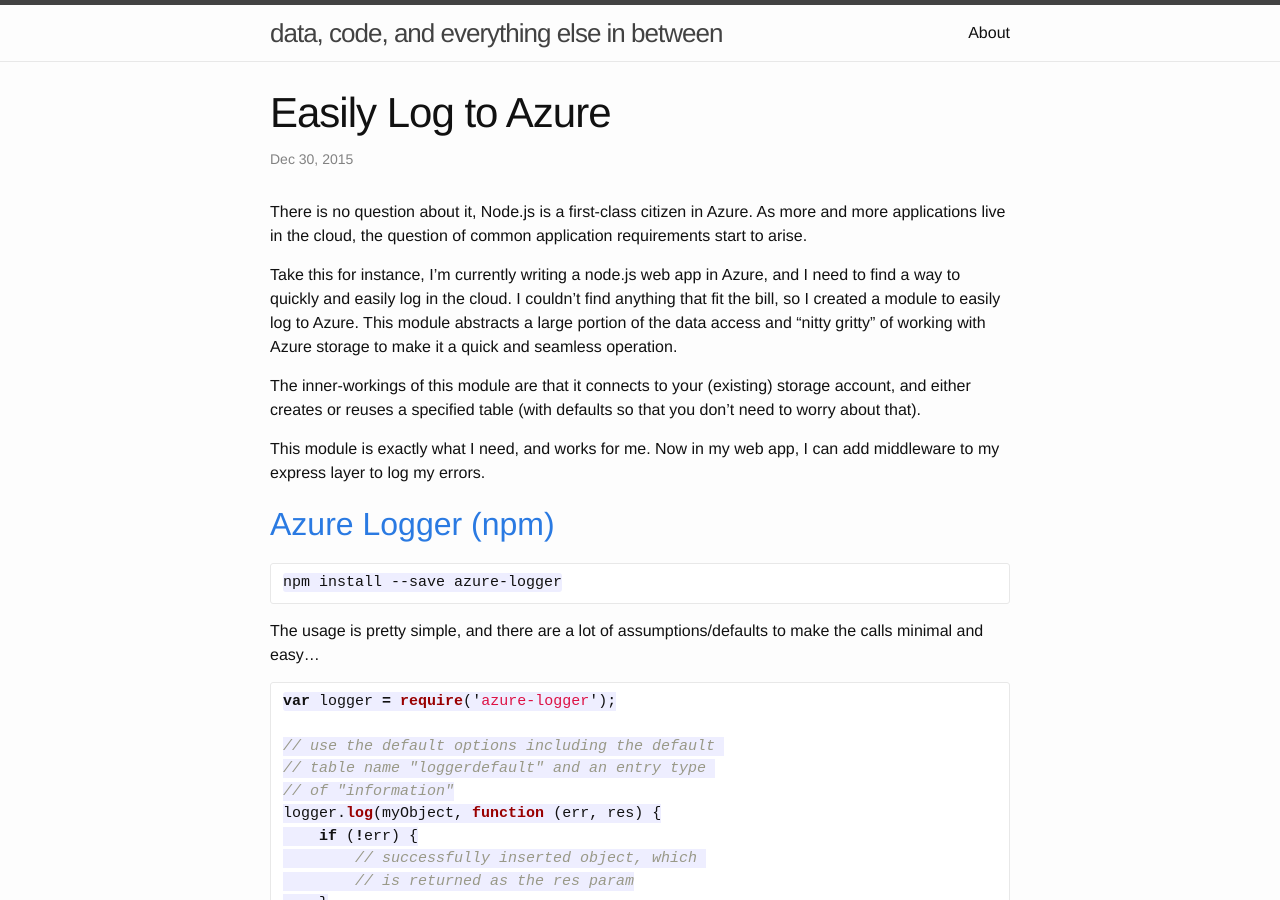
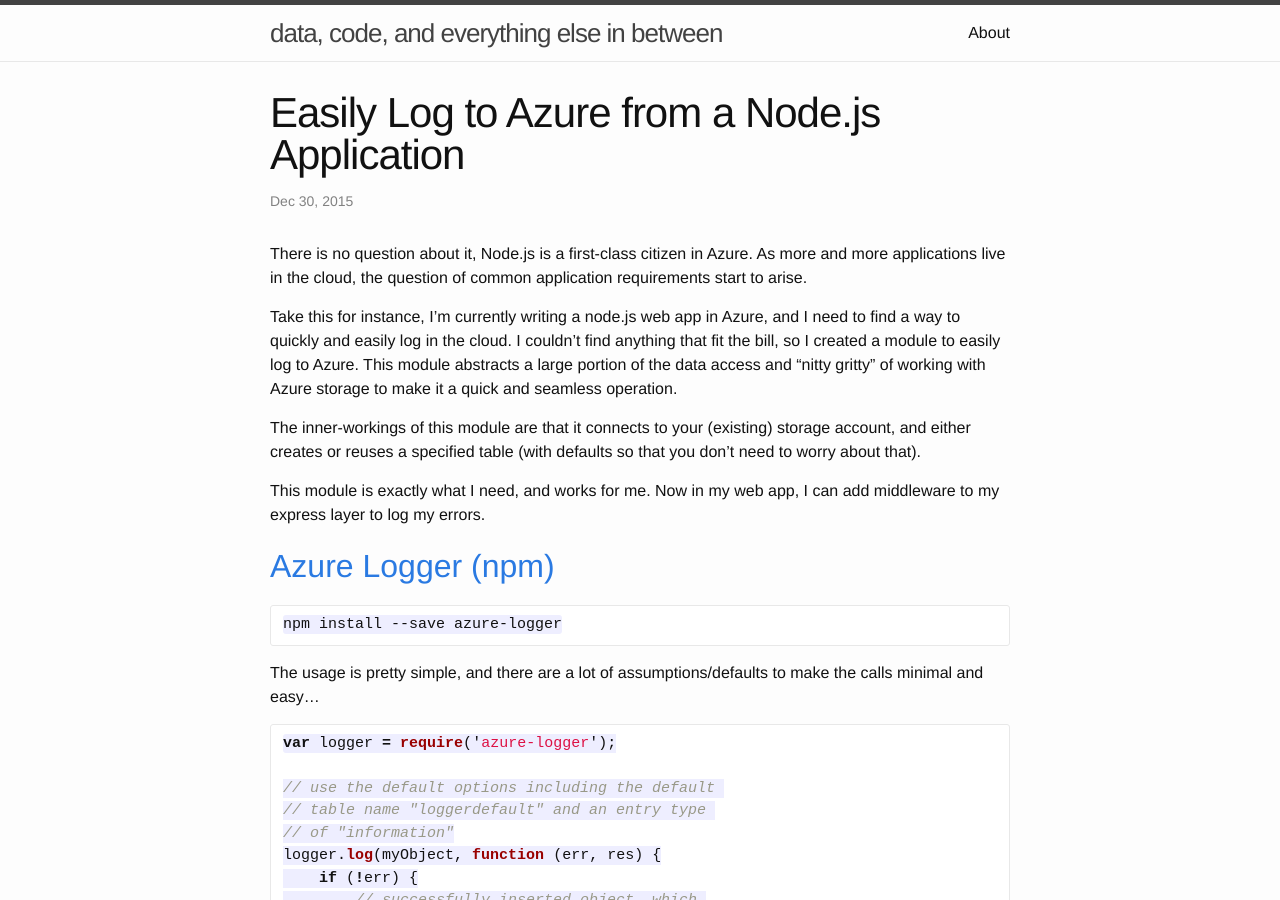
Before and after one commit to trstringer/tstringer.github.io, a Jekyll site: the page built from _posts/2015-12-30-easy-logging-to-azure.markdown, in a window 1280 px wide and 900 px high. Built offline with Jekyll 4.4.1, drawn with Linux system fonts in a browser that asks for light colours; Markdown is read by kramdown in place of the engine named in the settings.

Commit message:
Made blog post title more descriptive

```diff
--- a/_posts/2015-12-30-easy-logging-to-azure.markdown
+++ b/_posts/2015-12-30-easy-logging-to-azure.markdown
@@ -1,6 +1,6 @@
 ---
 layout: post
-title:  "Easily Log to Azure"
+title:  "Easily Log to Azure from a Node.js Application"
 date:   2015-12-30 08:00
 categories: nodejs javascript azure azure-storage
 ---
```
